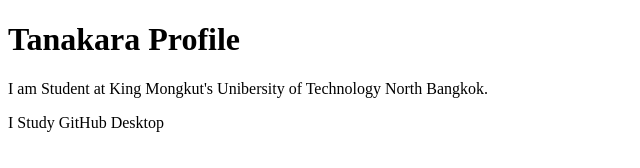
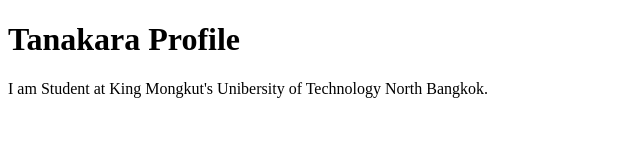
Before and after one commit to tgteuy1/github-desktop-project, a plain HTML site: page index.html in a window 1280 px wide. Shown: the whole page, without its empty margins (0-640 px from the left). Drawn offline with Linux system fonts and the light colour scheme.

Commit message:
Revert "Add some text"
This reverts commit 5774de4cc91b2455ec33429a5e5df331752d5875.

```diff
--- a/index.html
+++ b/index.html
@@ -9,6 +9,5 @@
     <h1>Tanakara Profile</h1>
     <p>I am Student at King Mongkut's Unibersity of Technology
         North Bangkok.</p>
-    <p>I Study GitHub Desktop</p>
 </body>
 </html>
```
